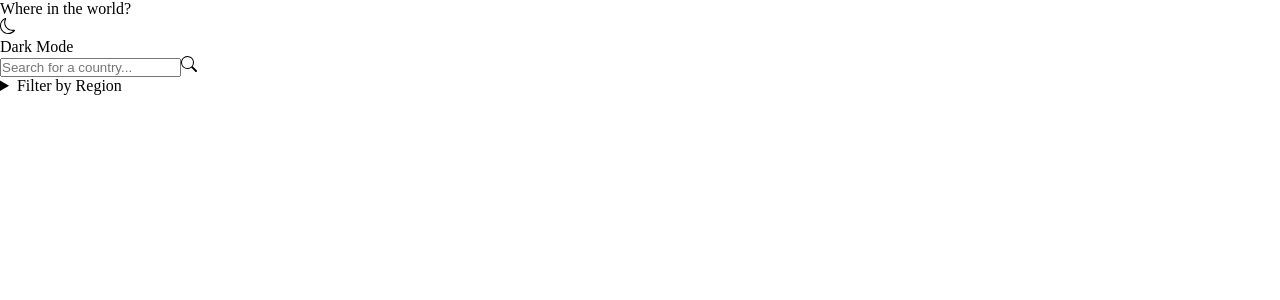
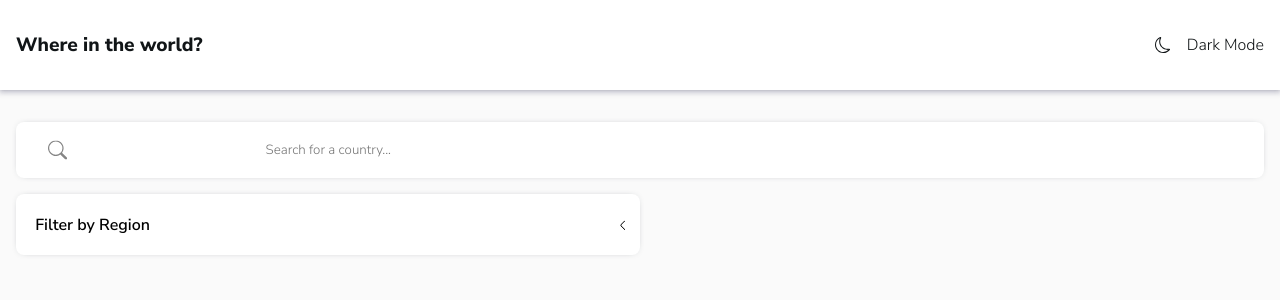
Before and after one commit to muben88/Rest-countries-api, a React (Create React App) app: page / in a window 1280 px wide. Shown: the top 300 px of the page. Built offline with nearby package versions, Linux system fonts and the light colour scheme.

Commit message:
style header & inputField

```diff
--- a/src/sass/App.sass
+++ b/src/sass/App.sass
@@ -11,3 +11,103 @@ $white: hsl(0, 0%, 100%)
     box-sizing: border-box
     margin: 0
     padding: 0
+
+body
+    font-family: 'Nunito Sans'
+    background-color: $bg-lt
+
+.header, .mode-switcher
+    display: flex
+    justify-content: space-between
+    align-items: center
+
+.header
+    padding: 2rem 1rem
+    color: $txt-lt
+    background-color: $white
+    box-shadow: rgb(50 50 93 / 25%) 0px 2px 5px 1px, rgb(0 0 0 / 30%) 0px 0px 3px -1px
+    .title
+        font-size: 1.2rem
+        font-weight: 700
+    .mode-switcher
+        cursor: pointer
+        p
+            margin-left: 1rem
+
+.input-field
+    padding: 1rem
+    position: relative
+    top: 1rem
+
+    input
+        width: 100%
+        padding: 1.2rem 0
+        border: none
+        border-radius: .5rem
+        box-shadow: 0px 0px 8px -6px $bg-dark-mode
+        outline: none
+        font-family: 'Nunito Sans'
+        text-indent: 20%
+        color: $lt-input
+    .search-icon
+        position: absolute
+        top: 50%
+        left: 3rem
+        transform: translateY(-50%)
+        color: $lt-input
+        font-size: 1.2rem
+        cursor: pointer
+    .search-icon:hover
+        font-size: 1.3rem
+        transition: .2s all ease-in
+
+
+
+.region-filter
+    padding: 1rem
+    details
+        position: relative
+        cursor: pointer
+        width: 50%
+        background-color: $white
+        padding: 1.2rem
+        border-radius: .5rem
+        box-shadow: 0px 0px 8px -6px $bg-dark-mode
+
+    summary
+        display: block
+        position: relative
+        font-weight: 600
+    summary::after
+        content: ""
+        position: absolute
+        top: 0
+        right: 0
+        border-bottom: 1px solid
+        border-bottom-left-radius: 2px
+        border-left: 1px solid
+        display: inline-block
+        -webkit-transform: rotate(45deg) translate(150%)
+        transform: rotate(45deg) translate(150%)
+        -webkit-transform-origin: center center
+        transform-origin: center center
+        transition: all .3s ease-in-out
+        width: 0.4rem
+        height: 0.4rem
+
+    .region-list
+        position: absolute
+        top: 4.5rem
+        left: 0
+        padding: 1rem
+        font-weight: 600
+        list-style: none
+        background-color: $white
+        width: 100%
+        border-radius: .5rem
+        box-shadow: 0px 0px 8px -6px $bg-dark-mode
+        li
+            margin: .3rem 0
+        li:hover
+            color: #ffdddd
+            transition: .1s ease-in
```
